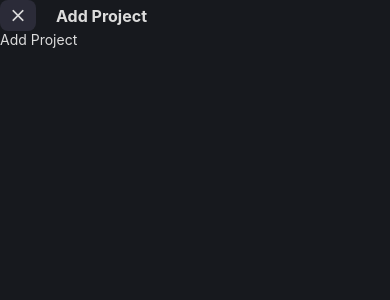
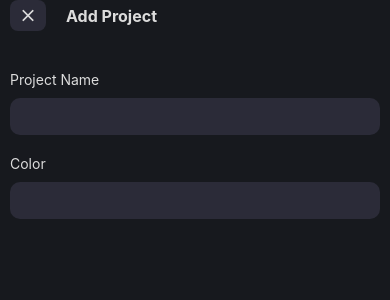
Before and after one commit to przbadu/TodoApp, a React Native app: screen /AddProject in a window 390 px wide. Shown: the top 300 px of the page. Built offline with nearby package versions, Linux system fonts and the light colour scheme; what @nozbe/watermelondb would draw is missing.

Commit message:
Improve typescript Props for various components.

```diff
--- a/src/presentation/components/AppCheckBox.tsx
+++ b/src/presentation/components/AppCheckBox.tsx
@@ -16,7 +16,9 @@ const AppCheckBox = ({isDone, color}: Props) => {
   return (
     <View style={{...styles.container, borderColor: _color}}>
       {isDone && (
-        <IconButton name="check" style={{...styles.check, color: _color}} />
+        <View style={styles.check}>
+          <IconButton name="check" color={_color} />
+        </View>
       )}
     </View>
   );
--- /dev/null
+++ b/src/presentation/components/AppTextInput.tsx
@@ -0,0 +1,41 @@
+import {useTheme} from '@react-navigation/native';
+import React from 'react';
+import {TextInputProps} from 'react-native';
+import {View, StyleSheet} from 'react-native';
+import {TextInput} from 'react-native-gesture-handler';
+import AppText from './AppText';
+
+type Props = {label?: string} & TextInputProps;
+
+const AppTextInput = ({label, onChange, ...rest}: Props) => {
+  const {colors} = useTheme();
+
+  return (
+    <View>
+      {label && (
+        <AppText style={{marginTop: 20, marginBottom: 10}}>{label}</AppText>
+      )}
+      <TextInput
+        style={{
+          ...styles.input,
+          backgroundColor: colors.card,
+          borderColor: colors.border,
+          color: colors.text,
+        }}
+        placeholderTextColor={colors.text}
+        onChange={onChange}
+        {...rest}
+      />
+    </View>
+  );
+};
+
+const styles = StyleSheet.create({
+  input: {
+    width: '100%',
+    borderRadius: 10,
+    padding: 10,
+  },
+});
+
+export default AppTextInput;
--- a/src/presentation/components/Fab.tsx
+++ b/src/presentation/components/Fab.tsx
@@ -1,12 +1,12 @@
 import {useTheme} from '@react-navigation/native';
 import React from 'react';
 import {StyleSheet, TouchableWithoutFeedback, View} from 'react-native';
+import {GenericTouchableProps} from 'react-native-gesture-handler/lib/typescript/components/touchables/GenericTouchable';
 
 type Props = {
   children: React.ReactNode;
   color?: string;
-  onPress?: () => void;
-};
+} & GenericTouchableProps;
 
 const Fab = ({color, children, onPress}: Props) => {
   const {colors} = useTheme();
--- a/src/presentation/components/GridViewItem.tsx
+++ b/src/presentation/components/GridViewItem.tsx
@@ -2,6 +2,7 @@ import {useTheme} from '@react-navigation/native';
 import React from 'react';
 import {ViewStyle, StyleSheet} from 'react-native';
 import {TouchableOpacity} from 'react-native-gesture-handler';
+import {GenericTouchableProps} from 'react-native-gesture-handler/lib/typescript/components/touchables/GenericTouchable';
 import {useScreenWidth} from '../hooks/useScreenWidth';
 
 type Props = {
@@ -9,8 +10,7 @@ type Props = {
   itemsPerRow?: number;
   containerStyles?: ViewStyle;
   children: React.ReactNode;
-  onPress?: () => void;
-};
+} & GenericTouchableProps;
 
 const GridViewItem = ({
   color,
--- a/src/presentation/components/IconButton.tsx
+++ b/src/presentation/components/IconButton.tsx
@@ -1,24 +1,20 @@
 import React from 'react';
 import {useTheme} from '@react-navigation/native';
-import {TextStyle} from 'react-native';
 import Icon from 'react-native-vector-icons/MaterialCommunityIcons';
-import {
-  TouchableOpacity,
-  TouchableWithoutFeedback,
-} from 'react-native-gesture-handler';
+import {TouchableWithoutFeedback} from 'react-native-gesture-handler';
+import {GenericTouchableProps} from 'react-native-gesture-handler/lib/typescript/components/touchables/GenericTouchable';
 
 type Props = {
   name: string;
   size?: number;
-  style?: TextStyle;
-  onPress?: () => void;
-};
+  color?: string;
+} & GenericTouchableProps;
 
-export default ({name, size = 24, style, onPress}: Props) => {
+export default ({name, size = 24, color, onPress}: Props) => {
   const {colors} = useTheme();
 
   const renderIcon = () => (
-    <Icon name={name} size={size} style={{color: colors.text, ...style}} />
+    <Icon name={name} size={size} color={color || colors.text} />
   );
 
   if (!onPress) {
--- a/src/presentation/components/ListViewItemRow.tsx
+++ b/src/presentation/components/ListViewItemRow.tsx
@@ -2,12 +2,12 @@ import {useTheme} from '@react-navigation/native';
 import React from 'react';
 import {ViewStyle, StyleSheet} from 'react-native';
 import {TouchableOpacity} from 'react-native-gesture-handler';
+import {GenericTouchableProps} from 'react-native-gesture-handler/lib/typescript/components/touchables/GenericTouchable';
 
 type Props = {
   containerStyles?: ViewStyle;
   children: React.ReactNode;
-  onPress?: () => void;
-};
+} & GenericTouchableProps;
 
 const ListViewItemRow = ({containerStyles, children, onPress}: Props) => {
   const {colors} = useTheme();
--- a/src/presentation/screens/Projects/AddProjectScreen.tsx
+++ b/src/presentation/screens/Projects/AddProjectScreen.tsx
@@ -1,15 +1,30 @@
 import React from 'react';
-import {View} from 'react-native';
+import {StyleSheet, View} from 'react-native';
 import AppHeader from '../../components/AppHeader';
-import AppText from '../../components/AppText';
+import AppTextInput from '../../components/AppTextInput';
 
 const AddProjectScreen = () => {
+  const handleChange = () => {};
+
   return (
-    <View>
+    <View style={styles.container}>
       <AppHeader label="Add Project" icon="close" size={20} />
-      <AppText>Add Project</AppText>
+
+      <View style={styles.contentWrapper}>
+        <AppTextInput label="Project Name" onChange={handleChange} />
+        <AppTextInput label="Color" onChange={handleChange} />
+      </View>
     </View>
   );
 };
 
+const styles = StyleSheet.create({
+  container: {
+    marginHorizontal: 10,
+  },
+  contentWrapper: {
+    marginTop: 20,
+  },
+});
+
 export default AddProjectScreen;
```
